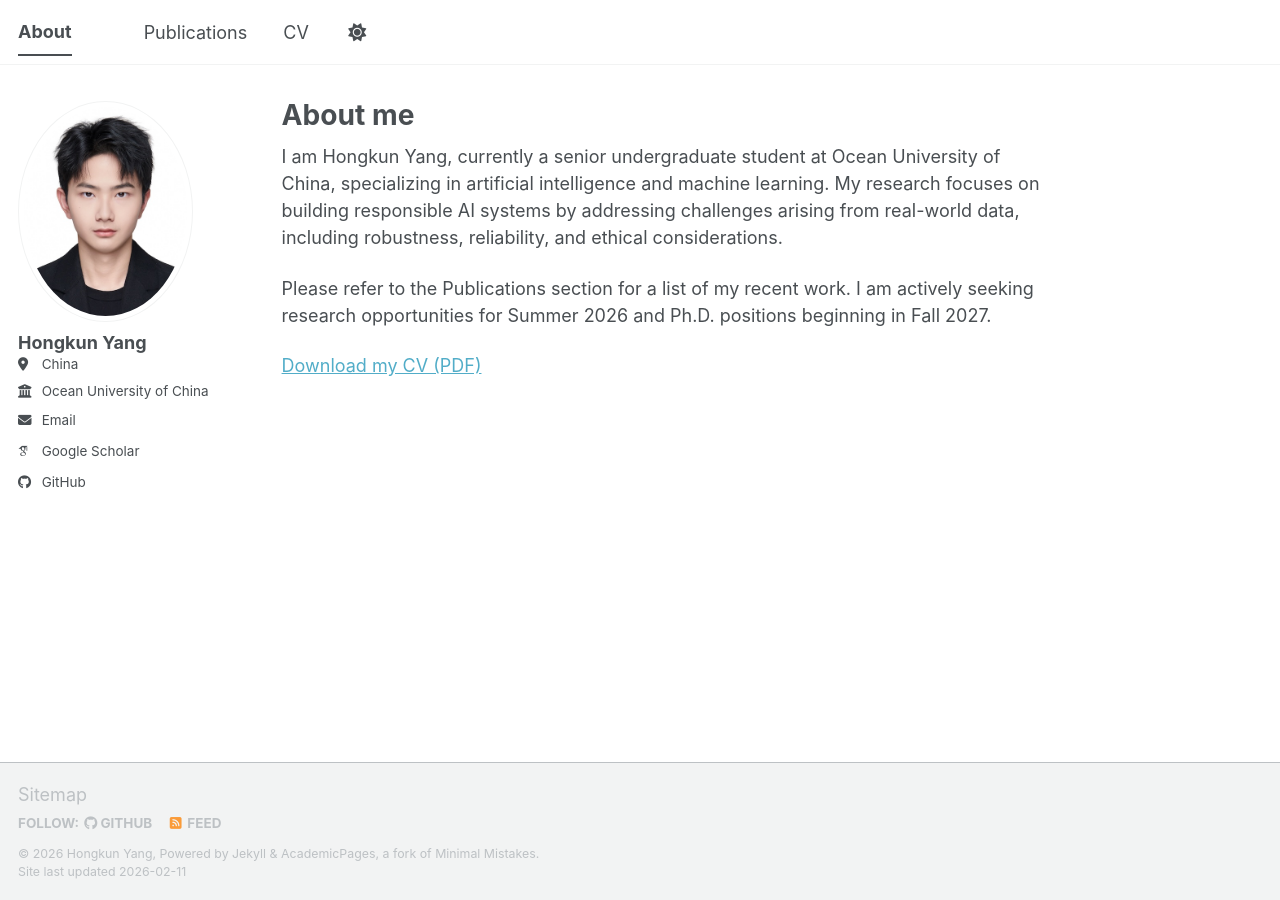
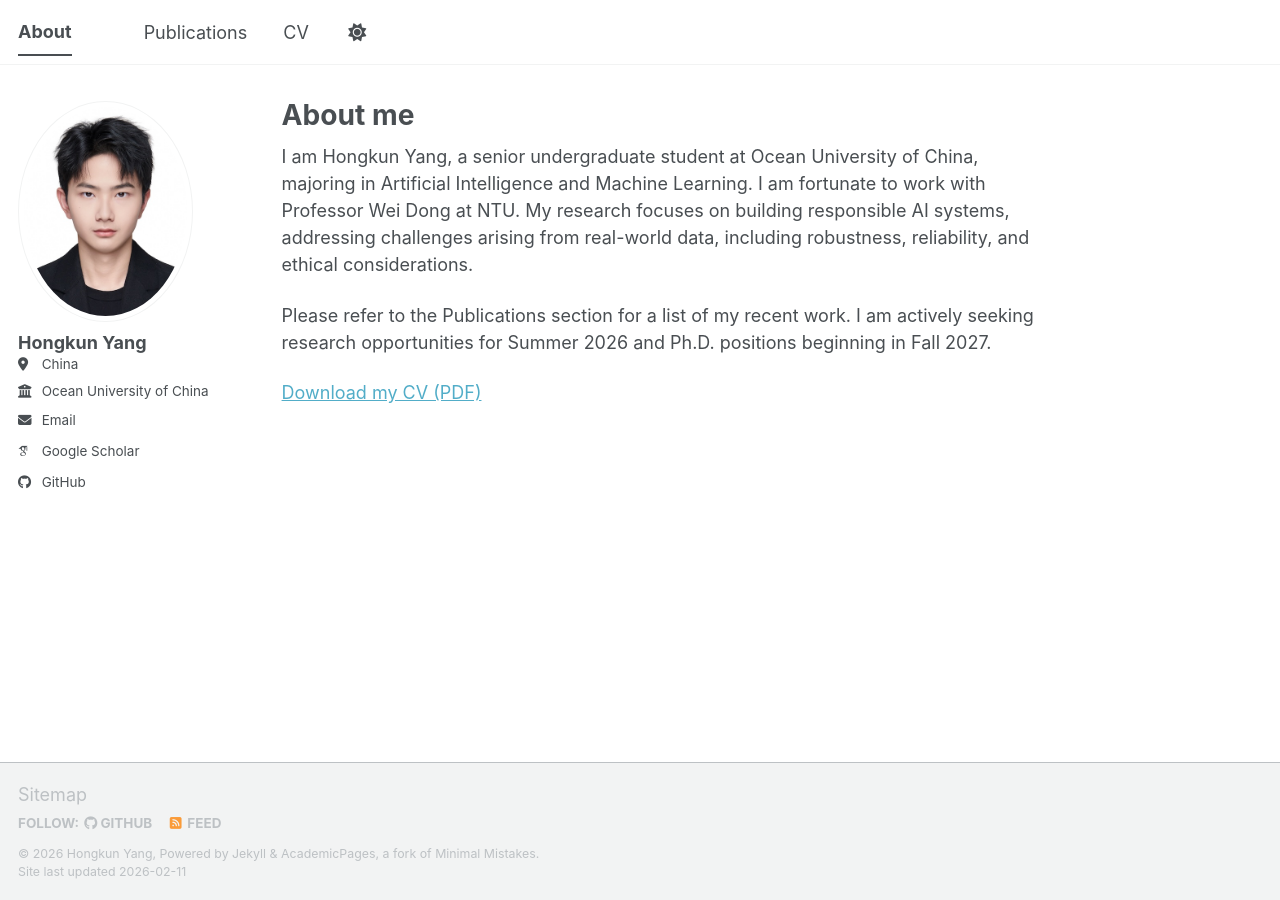
Before and after one commit to CharlesYang-CN/hongkunyang, a Jekyll site: the page built from _pages/about.md, in a window 1280 px wide. Built offline with Jekyll 4.4.1, drawn with Linux system fonts in a browser that asks for light colours; some web fonts are replaced; a script bundle is joined from its source files by our own code; library files that are not in the unit come from our copies.

Commit message:
Revise about page content and CV link
Updated personal introduction and CV link in about page.

```diff
--- a/_pages/about.md
+++ b/_pages/about.md
@@ -7,11 +7,11 @@ redirect_from:
   - /about.html
 ---
 
-I am Hongkun Yang, currently a senior undergraduate student at Ocean University of China, specializing in artificial intelligence and machine learning. My research focuses on building responsible AI systems by addressing challenges arising from real-world data, including robustness, reliability, and ethical considerations.
+I am Hongkun Yang, a senior undergraduate student at Ocean University of China, majoring in Artificial Intelligence and Machine Learning. I am fortunate to work with Professor Wei Dong at NTU. My research focuses on building responsible AI systems, addressing challenges arising from real-world data, including robustness, reliability, and ethical considerations.
 
 Please refer to the Publications section for a list of my recent work. I am actively seeking research opportunities for Summer 2026 and Ph.D. positions beginning in Fall 2027.
 
-[Download my CV (PDF)]({{ base_path }}/hongkunyang/files/CV.pdf)
+[Download my CV (PDF)]({{ base_path }}/files/CV.pdf)
 
 <!-- This is the front page of a website that is powered by the [Academic Pages template](https://github.com/academicpages/academicpages.github.io) and hosted on GitHub pages. [GitHub pages](https://pages.github.com) is a free service in which websites are built and hosted from code and data stored in a GitHub repository, automatically updating when a new commit is made to the repository. This template was forked from the [Minimal Mistakes Jekyll Theme](https://mmistakes.github.io/minimal-mistakes/) created by Michael Rose, and then extended to support the kinds of content that academics have: publications, talks, teaching, a portfolio, blog posts, and a dynamically-generated CV. Incidentally, these same features make it a great template for anyone that needs to show off a professional template!
 
```
